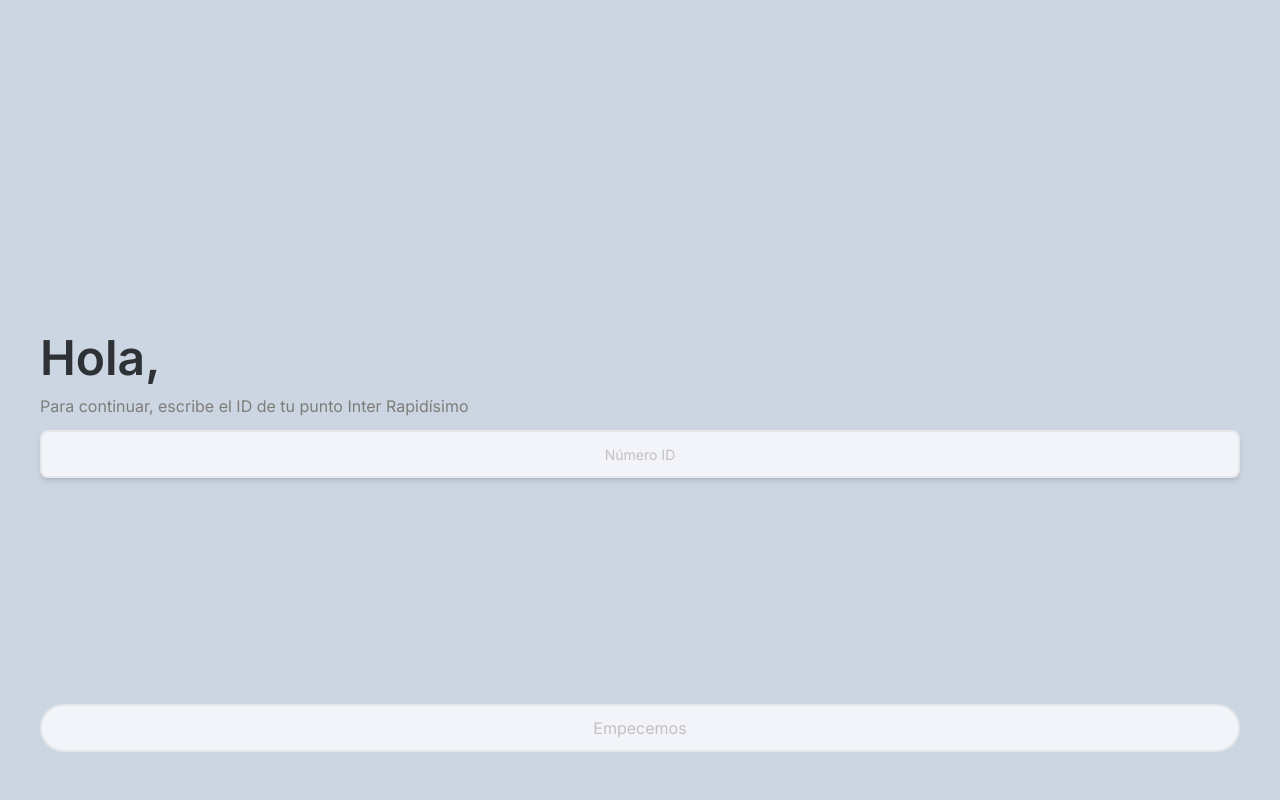
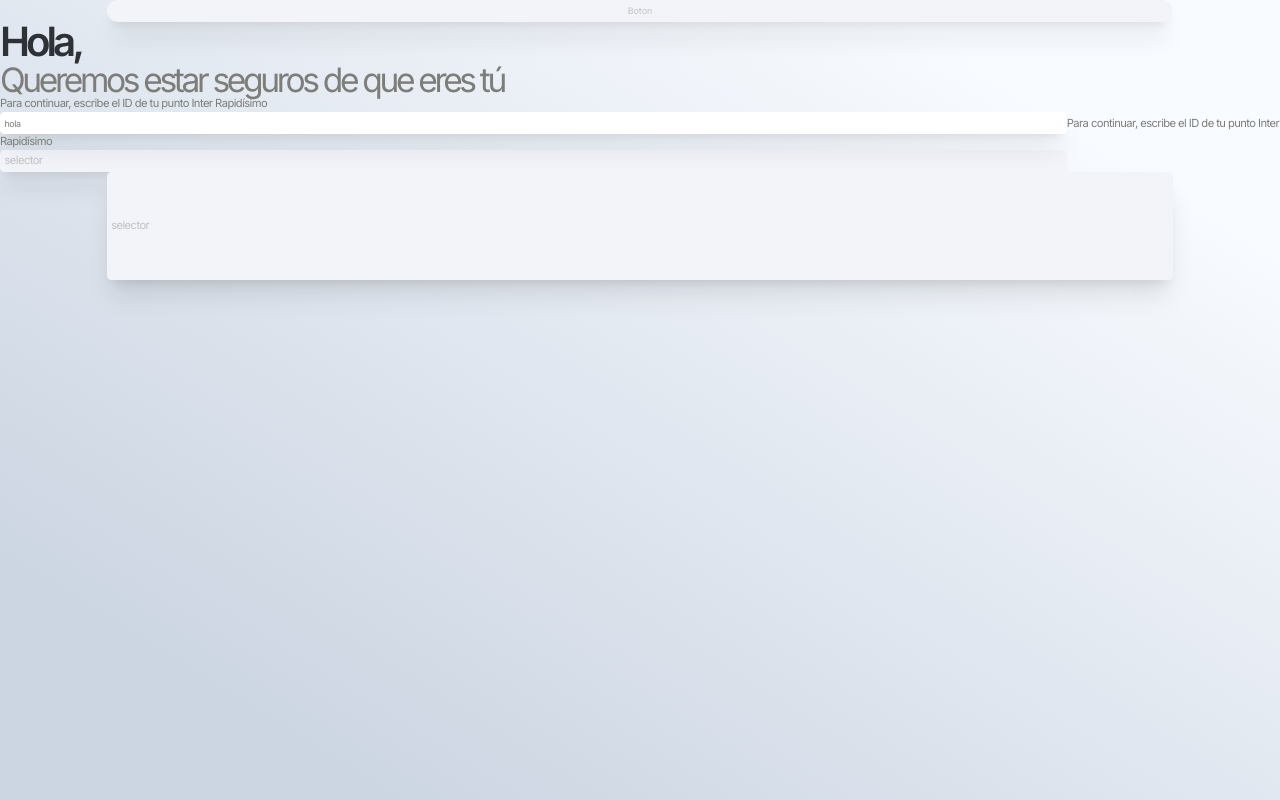
Before and after one commit to ChristianFajardo2022/imagen-corporativa, a React (Vite) app: page / in a window 1280 px wide. Built offline with nearby package versions, Linux system fonts and the light colour scheme.

Commit message:
estilos css

```diff
--- a/package.json
+++ b/package.json
@@ -12,6 +12,7 @@
   "dependencies": {
     "@reduxjs/toolkit": "^2.2.5",
     "firebase": "^10.12.2",
+    "latest-version": "^9.0.0",
     "react": "^18.2.0",
     "react-dom": "^18.2.0",
     "react-hook-form": "^7.51.2",
--- /dev/null
+++ b/src/App copy.jsx
@@ -0,0 +1,19 @@
+import { BrowserRouter, Routes, Route } from 'react-router-dom';
+import Home from './componentes/Home';
+import Seguridad from './componentes/Seguridad';
+import Comprobado from './componentes/Comprobado';
+
+function App() {
+
+  return (
+    <BrowserRouter>
+      <Routes>
+        <Route path="/" element={<Home />} />
+        <Route path="/seguridad/:id" element={<Seguridad />} />
+        <Route path="/comprobado/:id" element={<Comprobado />} />
+      </Routes>
+    </BrowserRouter>
+  );
+}
+
+export default App;
--- a/src/App.jsx
+++ b/src/App.jsx
@@ -1,18 +1,21 @@
-import { BrowserRouter, Routes, Route } from 'react-router-dom';
-import Home from './componentes/Home';
-import Seguridad from './componentes/Seguridad';
-import Comprobado from './componentes/Comprobado';
+import { BrowserRouter, Routes, Route } from "react-router-dom";
+import Home from "./componentes/Home";
+import Seguridad from "./componentes/Seguridad";
+import Comprobado from "./componentes/Comprobado";
+import { Button } from "./componentes/Button";
 
 function App() {
-
   return (
-    <BrowserRouter>
-      <Routes>
-        <Route path="/" element={<Home />} />
-        <Route path="/seguridad/:id" element={<Seguridad />} />
-        <Route path="/comprobado/:id" element={<Comprobado />} />
-      </Routes>
-    </BrowserRouter>
+    <>
+      <Button customStyle={`  `} text={"Boton"} />
+      <h1>Hola,</h1>
+      <h2>Queremos estar seguros de que eres tú</h2>
+      <p>Para continuar, escribe el ID de tu punto Inter Rapidísimo</p>
+      <input type="text" value="hola" />
+      <span>Para continuar, escribe el ID de tu punto Inter Rapidísimo</span>
+      <span className="selectoresTexto">selector</span>
+      <span className="selectoresCaja">selector</span>
+    </>
   );
 }
 
--- /dev/null
+++ b/src/componentes/Button.jsx
@@ -0,0 +1,5 @@
+import React from "react";
+
+export const Button = ({ text, customStyle }) => {
+  return <button className={`${customStyle} btn`}>{text}</button>;
+};
--- a/src/index.css
+++ b/src/index.css
@@ -4,17 +4,80 @@
 
 :root {
   --bg-color-one: #ccd5e2;
-  --bg-color-two: #ccd5e2;
-  --gradient: ;
+  --bg-color-two: #f8fbff;
+  --btn-ligth: #f2f4f9;
+  --btn-active: #2e3136;
+  --text-color-btn: #c1c1c1;
+  --titulos: #2e3136;
+  color: #7d7e79;
 }
 
+html {
+  @apply w-full h-screen xl:text-[0.7vw] xs:text-[3vw] sm:text-[1.5vw] lg:text-[1vw] scroll-smooth;
+}
 body {
+  @apply fondoDegradado m-0 p-0 box-content;
+  @apply w-full h-full;
   font-family: "Inter", sans-serif;
-  margin: 0;
-  padding: 0;
-  heigth: 100%;
+}
+#root {
+  @apply w-full h-full;
+}
+img,
+svg {
+  @apply w-full h-full object-cover;
+}
+h1 {
+  @apply text-7xl font-semibold text-[--titulos] letrasContridasTitulos;
+}
+h2 {
+  @apply text-6xl letrasContridasTitulos;
+}
+.letrasContridasTitulos {
+  @apply -tracking-widest;
+}
+.letrasContridasParrafos {
+  @apply -tracking-wider;
+}
+p,
+span {
+  @apply text-xl letrasContridasParrafos;
+}
+input {
+  @apply letrasContridasParrafos rounded-lg shadow-xl wBox hBox p-2;
+}
+.wBox {
+  @apply w-5/6;
+}
+.hBox {
+  @apply h-10;
+}
+.fondoDegradado {
+  @apply bg-gradient-to-tr from-[--bg-color-one] from-15%  to-[--bg-color-two] to-85%;
 }
 
-.fondo_degradado {
-  @apply bg-gradient-to-tr from-[--bg-color-one] from-15%  to-[--bg-color-two] to-85%;
+.effect {
+  @apply transition-all ease-in-out duration-500;
 }
+
+.btn {
+  @apply btnDisable wBox hBox shadow-xl rounded-full effect flexCenter m-auto;
+}
+.btnDisable {
+  @apply bg-[--btn-ligth] text-[--text-color-btn] hover:bg-[--btn-active] hover:text-white;
+}
+.btnActive {
+  @apply bg-[--btn-active] text-white;
+}
+.selector {
+  @apply btnDisable flex items-center justify-start shadow-xl rounded-lg p-2 effect;
+}
+.selectoresTexto {
+  @apply selector wBox hBox;
+}
+.selectoresCaja {
+  @apply selector wBox h-48  mx-auto;
+}
+.flexCenter {
+  @apply flex justify-center items-center;
+}
```
Also changed, not shown: 1 other file (tests, documents, lock files or other folders).
